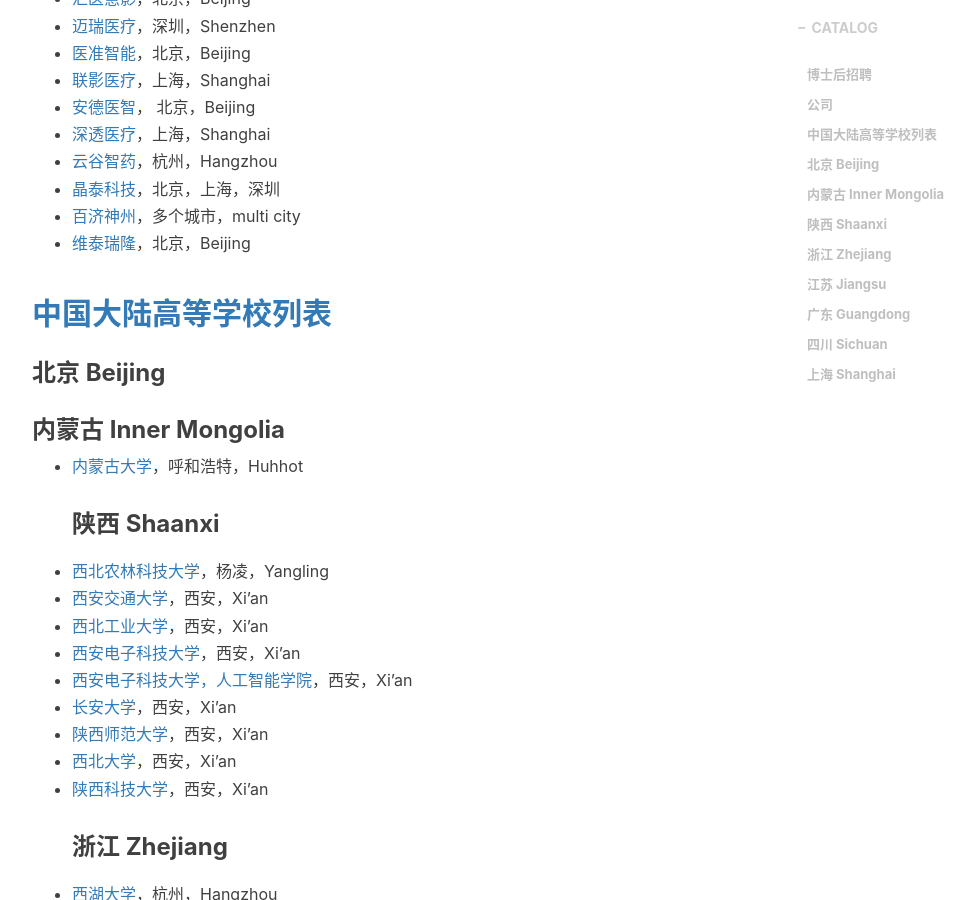
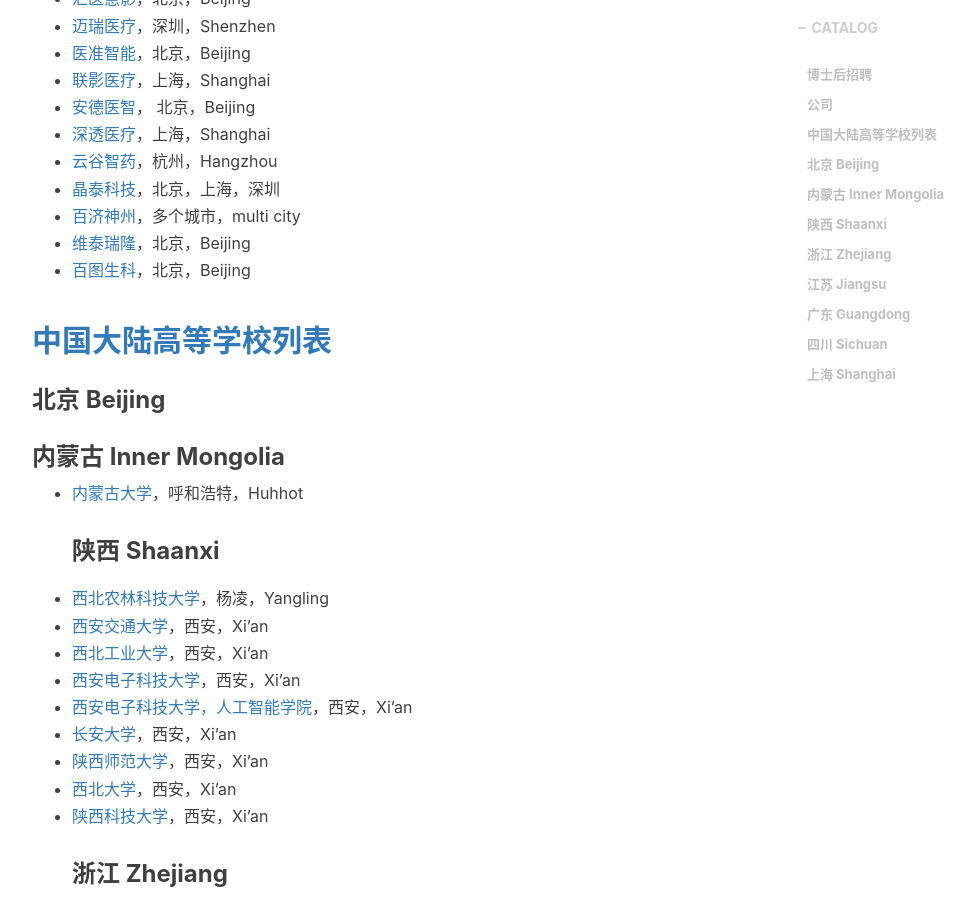
Before and after one commit to jizhang02/jizhang02.github.io, a Jekyll site: the page built from _posts/2020-02-26-job.markdown, in a window 1280 px wide and 900 px high, scrolled down 1246 px. Shown: the whole window, without its empty margins (233-1208 px from the left). Built offline with Jekyll 4.4.1, drawn with Linux system fonts in a browser that asks for light colours; nearby versions of some CDN libraries; library files that are not in the unit come from our copies; a script that is not in the unit is left out; comment, search, counter and statistics services are not loaded.

Commit message:
Update 2020-02-26-job.markdown

```diff
--- a/_posts/2020-02-26-job.markdown
+++ b/_posts/2020-02-26-job.markdown
@@ -44,6 +44,7 @@
 * [晶泰科技](https://www.xtalpi.com/zh-hans/)，北京，上海，深圳
 * [百济神州](https://www.beigene.com.cn/)，多个城市，multi city
 * [维泰瑞隆](https://www.sironax.com.cn/zh-cn/)，北京，Beijing
+* [百图生科](https://www.biomap.com/)，北京，Beijing
 
 ## [中国大陆高等学校列表](https://zh.wikipedia.org/wiki/%E4%B8%AD%E5%9B%BD%E5%A4%A7%E9%99%86%E9%AB%98%E7%AD%89%E5%AD%A6%E6%A0%A1%E5%88%97%E8%A1%A8)
 ### 北京 Beijing
```
